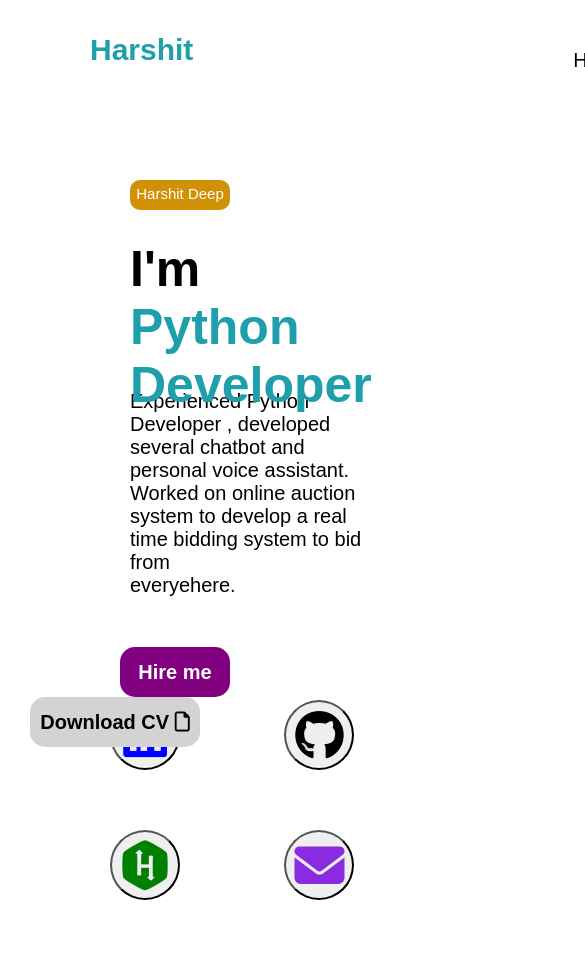
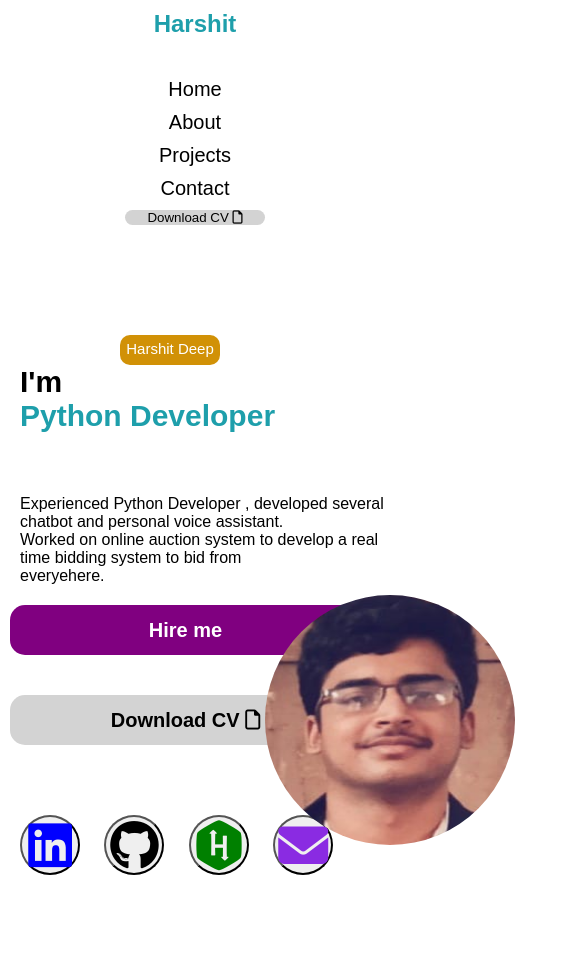
Before and after one commit to Harshit1Deep/My-Portfolio, a plain HTML site: page index.html in a window 390 px wide. Shown: the top 978 px of the page, 585 px wide, since content can reach past the window. Drawn offline with Linux system fonts and the light colour scheme.

Commit message:
styles.css

```diff
--- a/styles.css
+++ b/styles.css
@@ -8,13 +8,6 @@ html{
     scroll-behavior: smooth;
 }
 
-@media (max-width: 600px) {
-    body {
-        flex-direction: column;
-        height: auto;
-        padding: 10px;
-    }
-}
 
 
 header
@@ -467,9 +460,104 @@ ul{
 .b4:hover{
     background-color: aqua;
 }
+@media (max-width: 600px) {
+    header, nav, ul, .content, .works, .parent {
+        flex-direction: column;
+        align-items: center;
+    }
 
+    nav {
+        flex-direction: column;
+        height: auto;
+        padding: 10px 0;
+    }
 
-/* <i class="fa-brands fa-linkedin" style="color: #63E6BE;"></i> */
-/* <i class="fa-brands fa-github" style="color: #63E6BE;"></i> */
-/* <i class="fa-brands fa-hackerrank" style="color: #63E6BE;"></i> */
-/* <i class="fa-solid fa-envelope" style="color: #63E6BE;"></i> */
+    nav > h2 {
+        padding-left: 0;
+        font-size: 24px;
+        margin-bottom: 10px;
+    }
+
+    li {
+        margin-left: 0;
+        margin-top: 10px;
+    }
+
+    ul {
+        flex-direction: column;
+        padding-left: 0;
+    }
+
+    ul > button {
+        margin: 10px 0;
+    }
+
+    .short {
+        font-size: 30px;
+        left: 20px;
+        top: 120px;
+    }
+
+    .long {
+        font-size: 16px;
+        padding-top: 250px;
+        padding-left: 20px;
+    }
+
+    .hire, .download {
+        margin: 20px 10px;
+        width: 90%;
+    }
+
+    .right > img {
+        width: 250px;
+        height: 250px;
+        left: 50%;
+        transform: translateX(-50%);
+        top: 350px;
+    }
+
+    .work1, .work2, .work3 {
+        width: 80%;
+        margin: 20px 0;
+    }
+
+    .task1, .task2 {
+        width: 90%;
+        margin: 20px 0;
+    }
+
+    .task2 > input {
+        width: 100%;
+    }
+
+    .message1 > input {
+        height: 200px;
+        padding-bottom: 100px;
+    }
+
+    .icon > button,
+    .b1, .b2, .b3, .b4 {
+        width: 60px;
+        height: 60px;
+        margin-left: 20px;
+        margin-top: 20px;
+    }
+
+    .icon1 {
+        margin-left: 0;
+        display: flex;
+        flex-wrap: wrap;
+        justify-content: center;
+    }
+
+    footer {
+        height: auto;
+        padding: 20px;
+        text-align: center;
+    }
+
+    .h61 > h6 {
+        font-size: 16px;
+    }
+}
```
